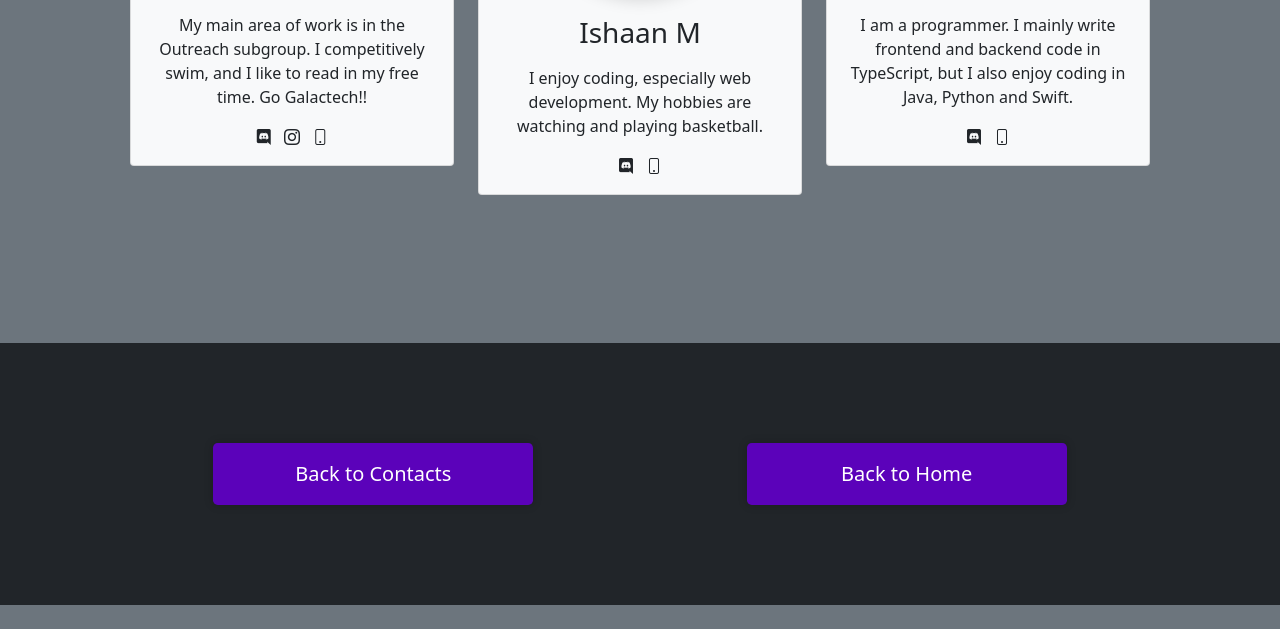
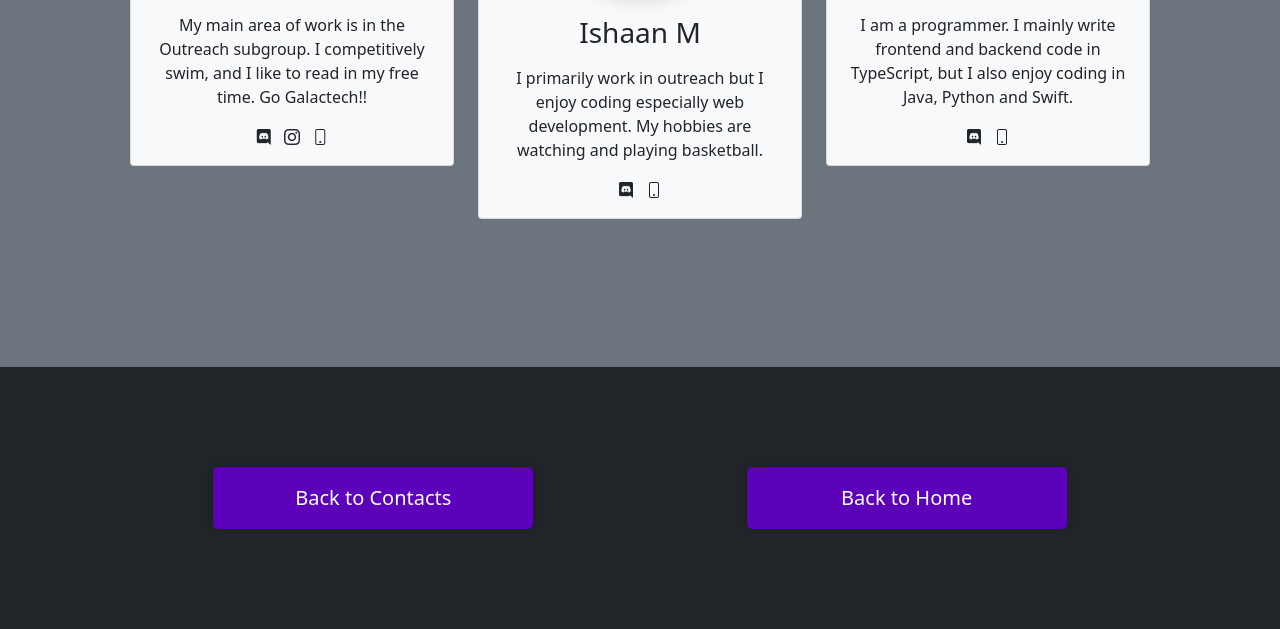
Before and after one commit to Galactech/website, a plain HTML site: page views/memberscontact.html in a window 1280 px wide. Shown: the part 910-1539 px from the top of the page. Before the commit the page ends 1515 px from the top, so only its background shows below. Drawn offline with nearby package versions, Linux system fonts and the light colour scheme.

Commit message:
Changed Ishaan's Bio

```diff
--- a/views/memberscontact.html
+++ b/views/memberscontact.html
@@ -99,7 +99,8 @@
             <img src="/public/ishaanprofile1.png" class="rounded-circle mb-4 w-75 shadow" alt="Picture of Ishaan" />
             <h3 class="card-title mb-3">Ishaan M</h3>
             <p class="card-text">
-              I enjoy coding, especially web development. My hobbies are watching and playing basketball.
+              I primarily work in outreach but I enjoy coding especially web development. My hobbies are watching and
+              playing basketball.
             </p>
             <a href="javascript:void(0);" data-copy="-Tommy#6399"><i class="bi bi-discord text-dark mx-1"></i></a>
             <a href="tel:+12536424468"><i class="bi bi-phone text-dark mx-1"></i></a>
```
